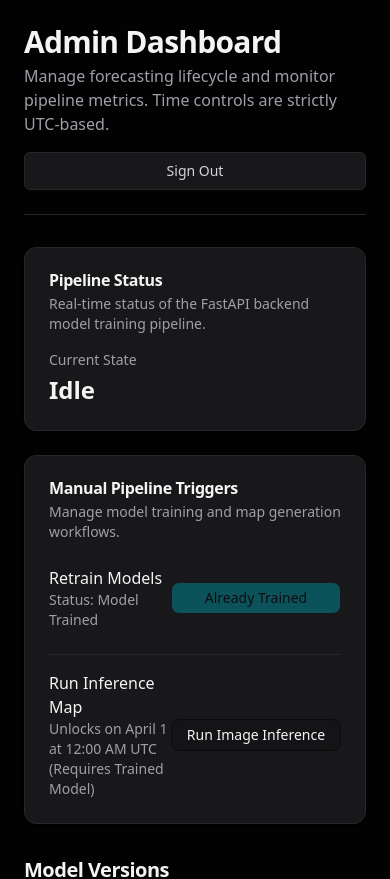
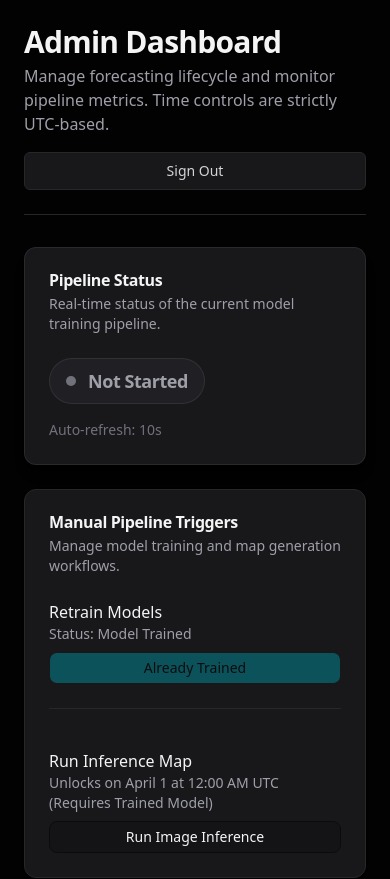
Before and after one commit to The-Leonardos/land-cover-mapping-frontend, a Next.js app: page /admin in a window 390 px wide. Shown: the top 879 px of the page. Built offline with nearby package versions, Linux system fonts and the light colour scheme.

Commit message:
feat: fixed responsiveness of pipeline trigge component

```diff
--- a/src/app/(admin)/_components/model-status-card.tsx
+++ b/src/app/(admin)/_components/model-status-card.tsx
@@ -1,11 +1,16 @@
 "use client";
 
 import { useEffect, useState } from "react";
+import { ModelStatus } from "../_actions/getPipelineStatus";
 
-type Status = "Idle" | "Currently Training" | "Model Trained";
+const REFRESH_INTERVAL = 10000; // 10 seconds
 
+/**
+ * Fetches the current status of the model training pipeline every 10 seconds.
+ * @returns ModelStatusCard component
+ */
 export function ModelStatusCard() {
-  const [status, setStatus] = useState<Status>("Idle");
+  const [status, setStatus] = useState<ModelStatus>("not_started");
 
   // Real polling would go here
   useEffect(() => {
@@ -15,20 +20,58 @@ export function ModelStatusCard() {
     return () => clearInterval(interval);
   }, []);
 
+  const statusStyles = {
+    not_started: {
+      color: "text-zinc-400",
+      bg: "bg-zinc-500/10",
+      border: "border-zinc-500/20",
+      dot: "bg-zinc-500",
+    },
+    training: {
+      color: "text-amber-500",
+      bg: "bg-amber-500/10",
+      border: "border-amber-500/20",
+      dot: "bg-amber-500 animate-pulse",
+    },
+    trained: {
+      color: "text-emerald-500",
+      bg: "bg-emerald-500/10",
+      border: "border-emerald-500/20",
+      dot: "bg-emerald-500",
+    },
+  }[status];
+
   return (
-    <div className="rounded-xl border border-zinc-800 bg-zinc-900 shadow text-zinc-100 p-6">
-      <div className="flex flex-col space-y-1.5 mb-4">
+    <div className={`md:col-span-1 rounded-xl border ${statusStyles.border} bg-zinc-900 shadow-lg text-zinc-100 p-6 transition-colors duration-500`}>
+      <div className="flex flex-col space-y-1.5 mb-6">
         <h3 className="font-semibold leading-none tracking-tight">Pipeline Status</h3>
-        <p className="text-sm text-zinc-400">Real-time status of the FastAPI backend model training pipeline.</p>
+        <p className="text-sm text-zinc-400">Real-time status of the current model training pipeline.</p>
       </div>
+
       <div className="flex items-center gap-4">
-        <div className="flex flex-col">
-          <span className="text-sm font-medium text-zinc-400 mb-1">Current State</span>
-          <span className={`text-2xl font-bold ${status === 'Idle' ? 'text-zinc-100' : status === 'Currently Training' ? 'text-amber-500 animate-pulse' : 'text-green-500'}`}>
-            {status}
+        <div className={`flex items-center gap-3 px-4 py-2 rounded-full border ${statusStyles.border} ${statusStyles.bg} transition-all duration-500`}>
+          <div className={`w-2.5 h-2.5 rounded-full ${statusStyles.dot}`} />
+          <span className={`text-lg font-bold tracking-tight ${statusStyles.color}`}>
+            {getLabelByStatus(status)}
           </span>
         </div>
+      </div>
+
+      <div className="mt-4">
+        <p className="text-sm text-zinc-500 font-medium">Auto-refresh: {REFRESH_INTERVAL / 1000}s</p>
       </div>
     </div>
   );
 }
+
+
+function getLabelByStatus(status: ModelStatus) {
+  switch (status) {
+    case "not_started":
+      return "Not Started";
+    case "training":
+      return "Training";
+    case "trained":
+      return "Trained";
+  }
+}
--- a/src/app/(admin)/_components/pipeline-triggers.tsx
+++ b/src/app/(admin)/_components/pipeline-triggers.tsx
@@ -17,7 +17,7 @@ export async function PipelineTriggers() {
   const isInferenceUnlockedByTime = now >= inferenceUnlockTime;
 
   return (
-    <div className="rounded-xl border border-zinc-800 bg-zinc-900 shadow text-zinc-100 p-6 flex flex-col justify-between">
+    <div className="md:col-span-2 rounded-xl border border-zinc-800 bg-zinc-900 shadow text-zinc-100 p-6 flex flex-col justify-between">
       <div>
         <div className="flex flex-col space-y-1.5 mb-6">
           <h3 className="font-semibold leading-none tracking-tight">Manual Pipeline Triggers</h3>
--- a/src/app/(admin)/_components/trigger-buttons.tsx
+++ b/src/app/(admin)/_components/trigger-buttons.tsx
@@ -69,12 +69,13 @@ export function TriggerButtons({
         onClick={() => handleAction(retrainModels, startRetrainTransition, "Failed to start retraining.")}
       />
 
+      <div className="pt-4 border-t border-zinc-800" />
+
       <ControlButton
         title="Run Inference Map"
         description={inferenceDescription}
         buttonText={inferenceLockState.text}
         isDisabled={inferenceLockState.disabled}
-        className="pt-4 border-t border-zinc-800"
         onClick={() => handleAction(startImageInferencing, startInferenceTransition, "Failed to start inference.")}
       />
     </div>
@@ -94,8 +95,8 @@ interface ControlButtonProps {
 
 function ControlButton({ title, description, buttonText, isDisabled, onClick, className }: ControlButtonProps) {
   return (
-    <div className={`flex items-center justify-between ${className}`}>
-      <div>
+    <div className={`flex flex-col md:flex-row items-center justify-between gap-2`}>
+      <div className="w-full">
         <h4 className="font-medium text-zinc-100">{title}</h4>
         <p className="text-sm text-zinc-400">{description}</p>
       </div>
@@ -103,7 +104,7 @@ function ControlButton({ title, description, buttonText, isDisabled, onClick, cl
         onClick={onClick}
         disabled={isDisabled}
         variant={isDisabled ? "default" : "outline"}
-        className="min-w-[170px]"
+        className="min-w-[170px] w-full md:w-fit"
       >
         {buttonText}
       </Button>
--- a/src/app/(admin)/admin/page.tsx
+++ b/src/app/(admin)/admin/page.tsx
@@ -27,7 +27,7 @@ export default function AdminPage() {
         </header>
 
         {/* Top Widgets Grid */}
-        <div className="grid md:grid-cols-2 gap-6 w-full items-stretch">
+        <div className="grid md:grid-cols-3 gap-6 w-full items-stretch">
           <ModelStatusCard />
 
           <Suspense fallback={<h1>Loading...</h1>}>
--- a/src/app/(main)/map/_components/barangay-compare-modal.tsx
+++ b/src/app/(main)/map/_components/barangay-compare-modal.tsx
@@ -205,7 +205,7 @@ function RenderTableComparison({
                 </td>
                 <td className="py-2.5 md:py-3 px-3 md:px-4 text-center whitespace-nowrap">
                   <span
-                    className={`inline-flex items-center gap-1 px-2 py-1 rounded-full text-[10px] md:text-xs font-semibold ${
+                    className={`inline-flex items-center gap-1 px-2 py-1 rounded-full text-xs md:text-xs font-semibold ${
                       isZero
                         ? "text-muted-foreground bg-muted/50"
                         : isIncrease
--- a/src/app/(main)/map/_components/layer-panel.tsx
+++ b/src/app/(main)/map/_components/layer-panel.tsx
@@ -73,7 +73,7 @@ export function LayerPanel({
                   <p className="text-xs md:text-sm font-semibold text-foreground">
                     {layer.label}
                   </p>
-                  <p className="text-[10px] md:text-xs text-muted-foreground mt-0.5">
+                  <p className="text-xs md:text-xs text-muted-foreground mt-0.5">
                     {layer.id === "segmentation"
                       ? isForecastYear
                         ? "DeepLabV3+ AI Prediction"
--- a/src/app/(main)/map/_components/timeline-control.tsx
+++ b/src/app/(main)/map/_components/timeline-control.tsx
@@ -104,7 +104,7 @@ export function TimelineControl() {
 
       {/* Selected year display */}
       <div className="flex-shrink-0 text-right min-w-[52px] md:min-w-[64px]">
-        <p className="text-[10px] text-muted-foreground/60 uppercase tracking-wider leading-none mb-0.5">
+        <p className="text-xs  text-muted-foreground/60 uppercase tracking-wider leading-none mb-0.5">
           {isForecast ? "Forecast" : "Year"}
         </p>
         <p
```
Also changed, not shown: 1 other file (tests, documents, lock files or other folders).
